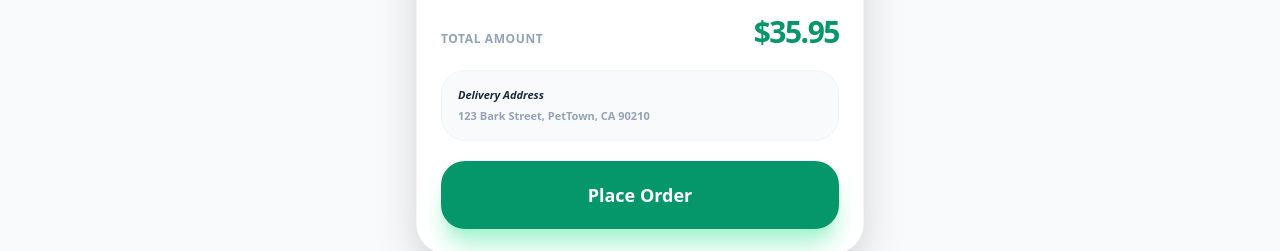
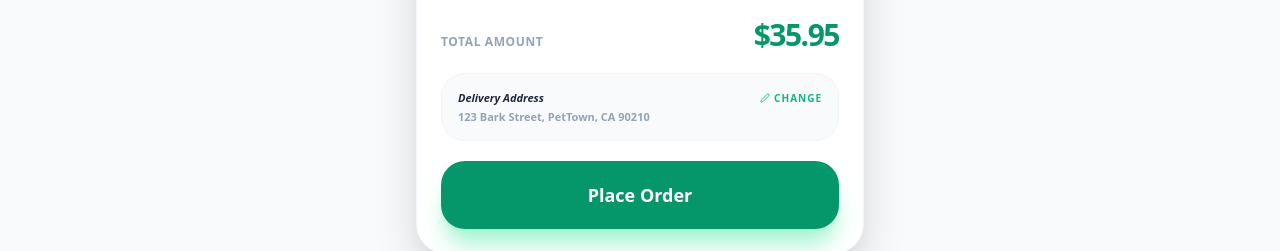
Before and after one commit to code-Name-ankit/mediHelp, a React (Vite) app in the folder frontend/: page /checkout in a window 1280 px wide. Shown: the part 550-801 px from the top of the page. Built offline with nearby package versions, Linux system fonts and the light colour scheme; grey boxes are pictures that could not be loaded.

Commit message:
update adtase functionality

```diff
--- a/frontend/src/components/CheckoutPage/CheckoutPage.jsx
+++ b/frontend/src/components/CheckoutPage/CheckoutPage.jsx
@@ -1,11 +1,16 @@
 import React, { useState } from 'react';
-import { ChevronLeft, Plus, Minus, CheckCircle2, PartyPopper, Loader2 } from 'lucide-react';
+import { ChevronLeft, Plus, Minus, PartyPopper, Loader2, Check, Edit2 } from 'lucide-react';
 import { useNavigate } from 'react-router-dom';
 
 const CheckoutPage = () => {
   const navigate = useNavigate();
   const [isProcessing, setIsProcessing] = useState(false);
   const [isSuccess, setIsSuccess] = useState(false);
+
+  // --- Address State ---
+  const [address, setAddress] = useState("123 Bark Street, PetTown, CA 90210");
+  const [isEditingAddress, setIsEditingAddress] = useState(false);
+  const [tempAddress, setTempAddress] = useState(address);
 
   const [items, setItems] = useState([
     { id: 1, name: "Cephatryl Forte", price: 15.00, qty: 1, img: "https://cdn-icons-png.flaticon.com/512/822/822143.png" },
@@ -21,24 +26,26 @@ const CheckoutPage = () => {
 
   const total = items.reduce((acc, item) => acc + (item.price * item.qty), 0).toFixed(2);
 
-  // --- Simulated Stripe Payment Flow ---
   const handlePlaceOrder = () => {
     setIsProcessing(true);
-
-    // Simulate Network Delay (Stripe API call)
     setTimeout(() => {
       setIsProcessing(false);
       setIsSuccess(true);
     }, 2500);
   };
 
+  // Address Save Logic
+  const saveAddress = () => {
+    setAddress(tempAddress);
+    setIsEditingAddress(false);
+  };
+
   return (
     <div className="h-screen w-full bg-slate-50 font-sans flex flex-col items-center overflow-hidden relative mt-11">
 
-      {/* Main Card Container */}
       <div className="w-full max-w-md bg-white h-screen md:h-[90vh] md:my-auto md:rounded-[30px] shadow-2xl border border-slate-100 flex flex-col overflow-hidden">
 
-        {/* --- FIXED HEADER --- */}
+        {/* Header */}
         <div className="shrink-0 bg-white z-20">
           <div className="p-6 flex items-center border-b border-slate-50">
             <button onClick={() => navigate(-1)} className="p-2 bg-slate-100 rounded-full hover:bg-slate-200 transition-all">
@@ -52,7 +59,7 @@ const CheckoutPage = () => {
           </div>
         </div>
 
-        {/* --- SCROLLABLE MEDICINE LIST --- */}
+        {/* Scrollable Medicines */}
         <div className="flex-1 overflow-y-auto px-6 py-4 space-y-6 no-scrollbar">
           {items.map((item) => (
             <div key={item.id} className="flex items-start gap-4 animate-in fade-in duration-500">
@@ -75,23 +82,53 @@ const CheckoutPage = () => {
           ))}
         </div>
 
-        {/* --- FIXED BOTTOM SECTION --- */}
+        {/* Bottom Section */}
         <div className="shrink-0 bg-white border-t border-slate-100 p-6 space-y-5">
           <div className="flex justify-between items-baseline">
             <span className="text-xs font-black text-slate-400 uppercase tracking-wider">Total Amount</span>
             <span className="text-3xl font-black text-emerald-600 tracking-tighter">${total}</span>
           </div>
 
-          <section className="bg-slate-50 p-4 rounded-[24px] border border-slate-100">
-            <h4 className="font-black text-slate-800 text-[11px] mb-1 italic">Delivery Address</h4>
-            <p className="text-[11px] text-slate-400 font-bold truncate">123 Bark Street, PetTown, CA 90210</p>
+          {/* --- Editable Address Section --- */}
+          <section className="bg-slate-50 p-4 rounded-[24px] border border-slate-100 transition-all">
+            <div className="flex justify-between items-center mb-1">
+              <h4 className="font-black text-slate-800 text-[11px] italic">Delivery Address</h4>
+              {!isEditingAddress ? (
+                <button
+                  onClick={() => setIsEditingAddress(true)}
+                  className="text-emerald-500 text-[10px] font-black uppercase tracking-widest hover:underline flex items-center gap-1"
+                >
+                  <Edit2 size={10} /> Change
+                </button>
+              ) : (
+                <button
+                  onClick={saveAddress}
+                  className="text-blue-600 text-[10px] font-black uppercase tracking-widest hover:underline flex items-center gap-1"
+                >
+                  <Check size={12} /> Save
+                </button>
+              )}
+            </div>
+
+            {isEditingAddress ? (
+              <textarea
+                className="w-full bg-white border border-slate-200 rounded-xl p-2 text-[11px] font-bold text-slate-600 focus:outline-none focus:ring-2 focus:ring-emerald-500/20"
+                rows="2"
+                value={tempAddress}
+                onChange={(e) => setTempAddress(e.target.value)}
+              />
+            ) : (
+              <p className="text-[11px] text-slate-400 font-bold leading-tight">
+                {address}
+              </p>
+            )}
           </section>
 
           <button
             onClick={handlePlaceOrder}
-            disabled={isProcessing}
+            disabled={isProcessing || isEditingAddress}
             className={`w-full py-5 rounded-[24px] font-black text-lg shadow-xl transition-all flex items-center justify-center gap-2
-              ${isProcessing ? 'bg-slate-100 text-slate-400 cursor-not-allowed' : 'bg-emerald-600 text-white hover:bg-emerald-700 active:scale-95 shadow-emerald-200'}`}
+              ${isProcessing || isEditingAddress ? 'bg-slate-100 text-slate-400 cursor-not-allowed' : 'bg-emerald-600 text-white hover:bg-emerald-700 active:scale-95 shadow-emerald-200'}`}
           >
             {isProcessing ? (
               <><Loader2 className="animate-spin" size={20} /> Processing...</>
@@ -102,7 +139,7 @@ const CheckoutPage = () => {
         </div>
       </div>
 
-      {/* --- SUCCESS MODAL --- */}
+      {/* Success Modal */}
       {isSuccess && (
         <div className="fixed inset-0 z-[100] flex items-center justify-center p-6 bg-slate-900/60 backdrop-blur-md animate-in fade-in duration-300">
           <div className="bg-white w-full max-w-xs rounded-[40px] p-8 text-center shadow-2xl animate-in zoom-in-95 duration-300">
```
